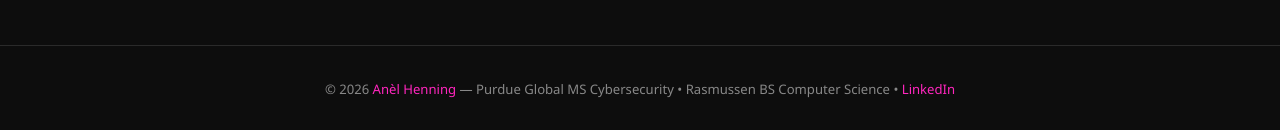
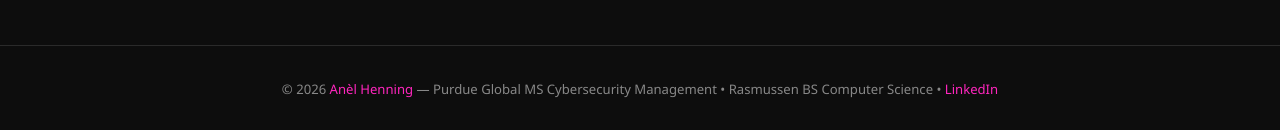
Before and after one commit to AnelHenning2-collab/portfolio-samples, a plain HTML site: page portfolio/21-adobe-xd-design-prototypes/index.html in a window 1280 px wide. Shown: the part 1511-1641 px from the top of the page. Drawn offline with Linux system fonts and the light colour scheme.

Commit message:
Standardize degree, school, certification, and brand wording
Co-Authored-By: Claude Opus 5.5 <noreply@anthropic.com>

```diff
--- a/portfolio/21-adobe-xd-design-prototypes/index.html
+++ b/portfolio/21-adobe-xd-design-prototypes/index.html
@@ -250,7 +250,7 @@
 
 <footer>
   &copy; 2026 <a href="https://github.com/AnelHenning2-collab">Anèl Henning</a> &mdash;
-  Purdue Global MS Cybersecurity &bull; Rasmussen BS Computer Science &bull;
+  Purdue Global MS Cybersecurity Management &bull; Rasmussen BS Computer Science &bull;
   <a href="https://www.linkedin.com/in/anel-henning-quantum">LinkedIn</a>
 </footer>
 
```
Also changed, not shown: 1 other file.
